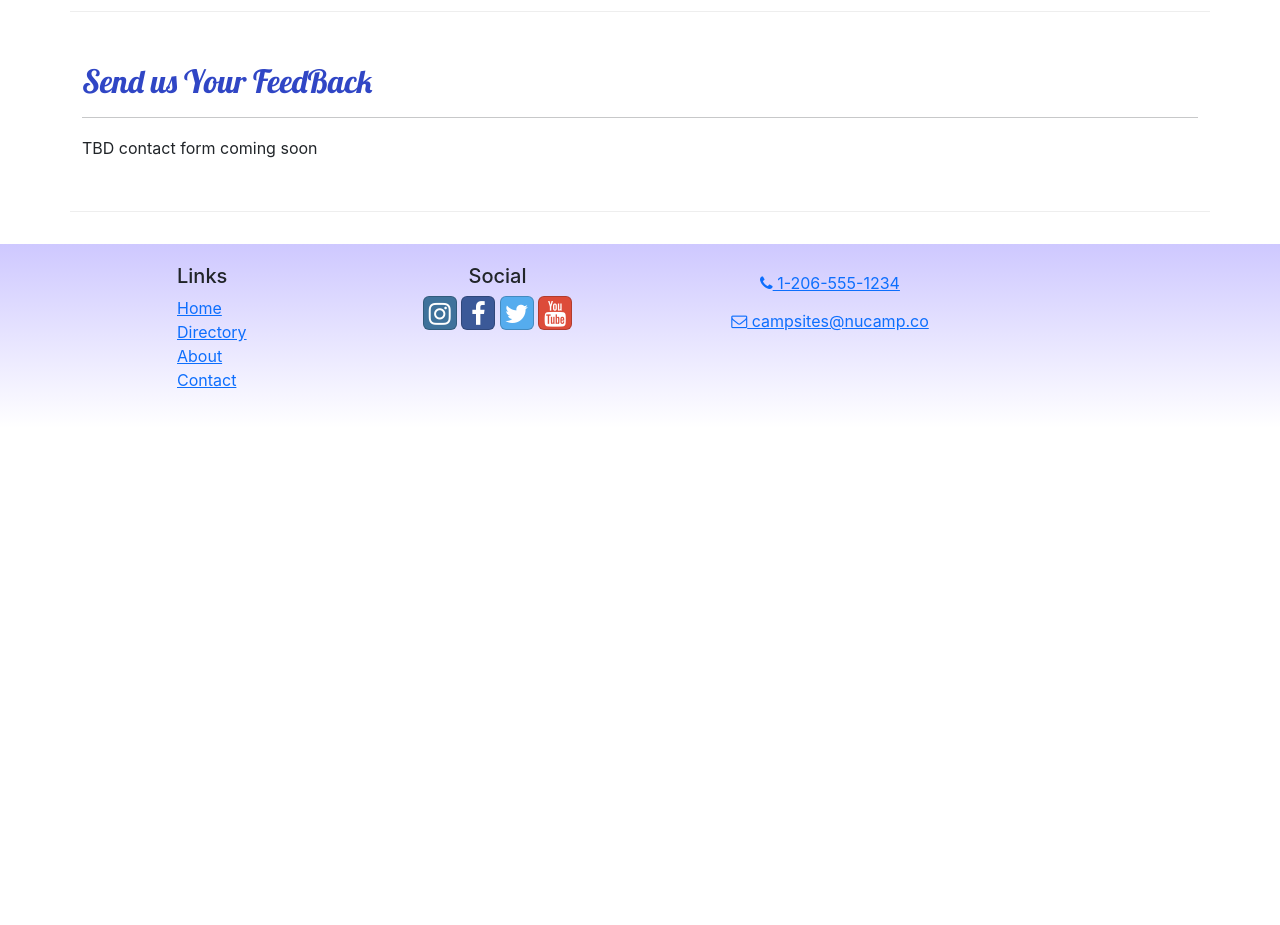
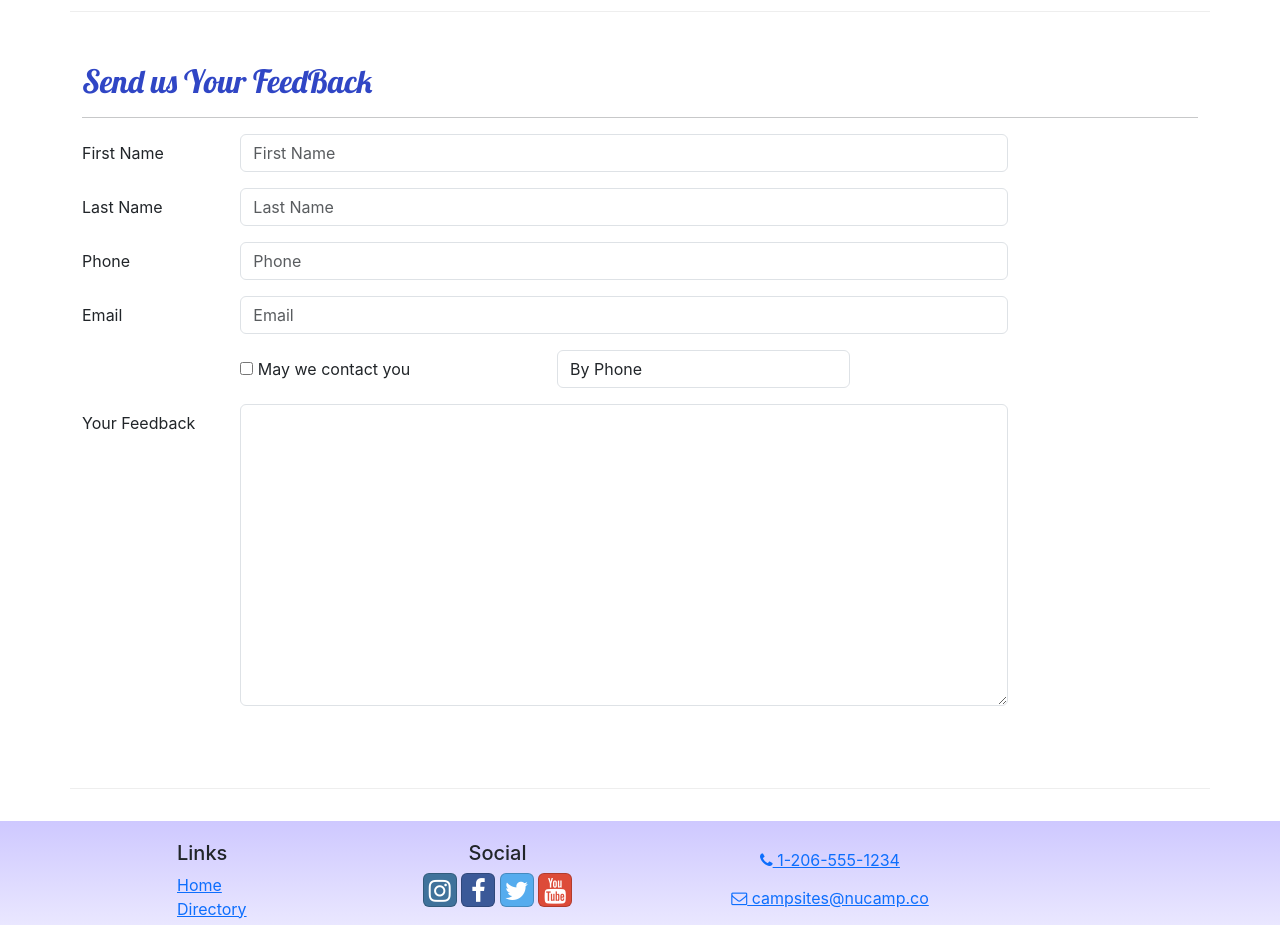
Before and after one commit to UlisesAQT/React-Nucampsite, a React (Create React App) app: page /contact in a window 1280 px wide. Shown: the part 480-1405 px from the top of the page. Before the commit the page ends 908 px from the top, so only its background shows below. Built offline with nearby package versions, Linux system fonts and the light colour scheme.

Commit message:
created the form inputs

```diff
--- /dev/null
+++ b/src/components/ContactForm.js
@@ -0,0 +1,124 @@
+import {Button, Label, Col, FormGroup} from 'reactstrap';
+import {Formik, Field, Form} from 'formik';
+
+const ContactForm = () => {
+    return(
+        <Formik
+            initialValues={{
+                firstName: '',
+                lastName: '',
+                phoneNum: '',
+                email: '',
+                agree: false,
+                contactType: 'By Phone',
+                feedback: ''
+            }}
+            >
+            <Form>
+                <FormGroup row>
+                    <Label htmlFor ='firstName' md='2'>
+                        First Name
+                    </Label>
+                    <Col>
+                        <Field
+                        className='form-control'
+                        name='firstName'
+                        placeholder='First Name'
+                        />
+                    </Col>
+
+                </FormGroup>
+
+                <FormGroup row>
+                    <Label htmlFor ='lastName' md='2'>
+                        Last Name
+                    </Label>
+                    <Col md='10'>
+                        <Field
+                        className='form-control'
+                        name='lastName'
+                        placeholder='Last Name'
+
+                        />
+                    </Col>
+
+                </FormGroup>
+
+                <FormGroup row>
+                    <Label htmlFor ='phoneNum' md='2'>
+                        Phone
+                    </Label>
+                    <Col md='10'>
+                        <Field
+                         className='form-control'
+                         name='phoneNum'
+                         placeholder='Phone'
+
+                         />
+                    </Col>
+
+                </FormGroup>
+
+                <FormGroup row>
+                    <Label htmlFor ='email' md='2'>
+                        Email
+                    </Label>
+                    <Col md='10'>
+                        <Field
+                         className='form-control'
+                         name='email'
+                         placeholder='Email'
+
+                        />
+                    </Col>
+
+                </FormGroup>
+
+                <FormGroup row>
+                    <Label check md={{size: 4, offset: 2}}>
+                         <Field
+                            name='agree'
+                            type='checkbox'
+
+                        />{' '}
+                        May we contact you
+                    </Label>
+                    <Col md='4'>
+                        <Field
+                        className='form-control'
+                        name='contactType'
+                        as='select'
+                        >
+                            <option>By Phone</option>
+                            <option>By Email</option>
+                      </Field>
+                    </Col>
+
+                </FormGroup>
+
+                <FormGroup row>
+                    <Label htmlFor ='feedback' md='2'>
+                        Your Feedback
+                    </Label>
+                    <Col md='10' >
+                        <Field
+                        className='form-control'
+                        name='feedback'
+                        as='textarea'
+                        rows='12'
+
+                        />
+                    </Col>
+
+                </FormGroup>
+
+                <FormGroup row>
+
+
+                </FormGroup>
+            </Form>
+        </Formik>
+    )
+
+}
+export default ContactForm;
--- a/src/pages/ContactPage.js
+++ b/src/pages/ContactPage.js
@@ -1,13 +1,13 @@
-import {Container, Col, Row} from 'reactstrap';
-import SubHeader from '../components/SubHeader';
-
+import { Container, Col, Row } from "reactstrap";
+import SubHeader from "../components/SubHeader";
+import ContactForm from "../components/ContactForm";
 
 const ContactPage = () => {
-    return(
+  return (
     <Container>
-            <SubHeader current='Contact Us'/>
-            <Row className='row-content align-items-center'>
-                <Col sm='4' >
+      <SubHeader current="Contact Us" />
+      <Row className="row-content align-items-center">
+        <Col sm="4">
           <h5> Our Adrress </h5>
           <address>
             1 Nucamp Way
@@ -18,28 +18,30 @@ const ContactPage = () => {
           </address>
         </Col>
         <Col>
-                    <a role='button' className='btn btn-link' href='tel:+12065551234'>
-                        <i className='fa fa-phone' /> 1-206-555-1234
+          <a role="button" className="btn btn-link" href="tel:+12065551234">
+            <i className="fa fa-phone" /> 1-206-555-1234
           </a>
-                    <br/>
-                    <a role='button' className='btn btn-link' href='mailto:fakeemail@fakeemail.co'>
-                        <i className='fa fa-envelope-o' /> campsites@nucamp.co
+          <br />
+          <a
+            role="button"
+            className="btn btn-link"
+            href="mailto:fakeemail@fakeemail.co"
+          >
+            <i className="fa fa-envelope-o" /> campsites@nucamp.co
           </a>
         </Col>
       </Row>
-            <Row className='row-content'>
-                <Col xs='12'>
+      <Row className="row-content">
+        <Col xs="12">
           <h2> Send us Your FeedBack</h2>
-                    <hr/>
+          <hr />
         </Col>
 
-                <Col md='10'>
-                TBD contact form coming soon
+        <Col md="10">
+        <ContactForm />
         </Col>
       </Row>
     </Container>
-
-
-    )
+  );
 };
 export default ContactPage;
```
Lines whose indentation alone changed are shown as unchanged.
